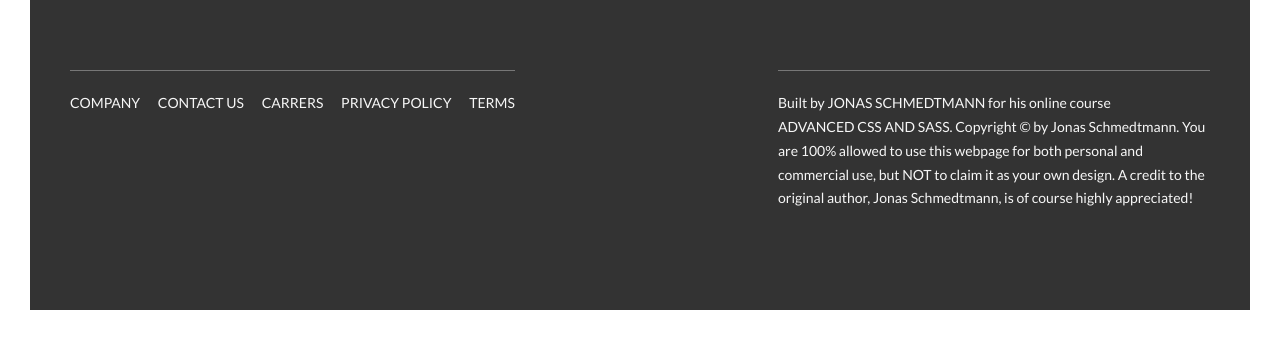
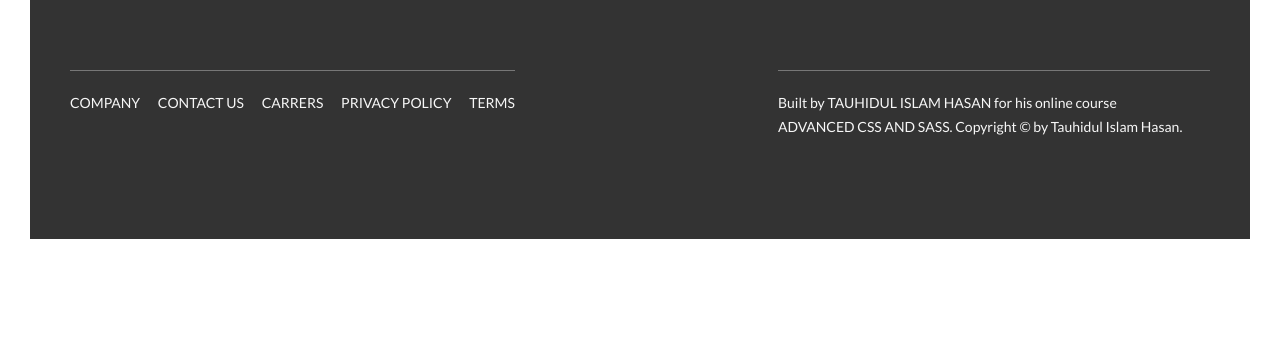
Before and after one commit to Tauhidul-islam-hasan/Natours, a website: page index.html in a window 1280 px wide. Shown: the part 5815-6155 px from the top of the page. After the commit the page ends 6084 px from the top, so only its background shows below. Drawn offline with Linux system fonts and the light colour scheme.

Commit message:
Update index.html

```diff
--- a/index.html
+++ b/index.html
@@ -390,10 +390,8 @@
                 </div>
                 <div class="col-1-of-2">
                     <p class="footer__copyright">
-                        Built by <a href="#" class="footer__link">Jonas Schmedtmann</a> for his online course <a href="#" class="footer__link">Advanced CSS and Sass</a>.
-                        Copyright &copy; by Jonas Schmedtmann. You are 100% allowed to use this webpage for both personal
-                        and commercial use, but NOT to claim it as your own design. A credit to the original author, Jonas
-                        Schmedtmann, is of course highly appreciated!
+                        Built by <a href="https://web.facebook.com/people/Tauhidul-Islam/100009982424085/" class="footer__link">Tauhidul Islam Hasan</a> for his online course <a href="#" class="footer__link">Advanced CSS and Sass</a>.
+                        Copyright &copy; by Tauhidul Islam Hasan.
                     </p>
                 </div>
             </div>
```
